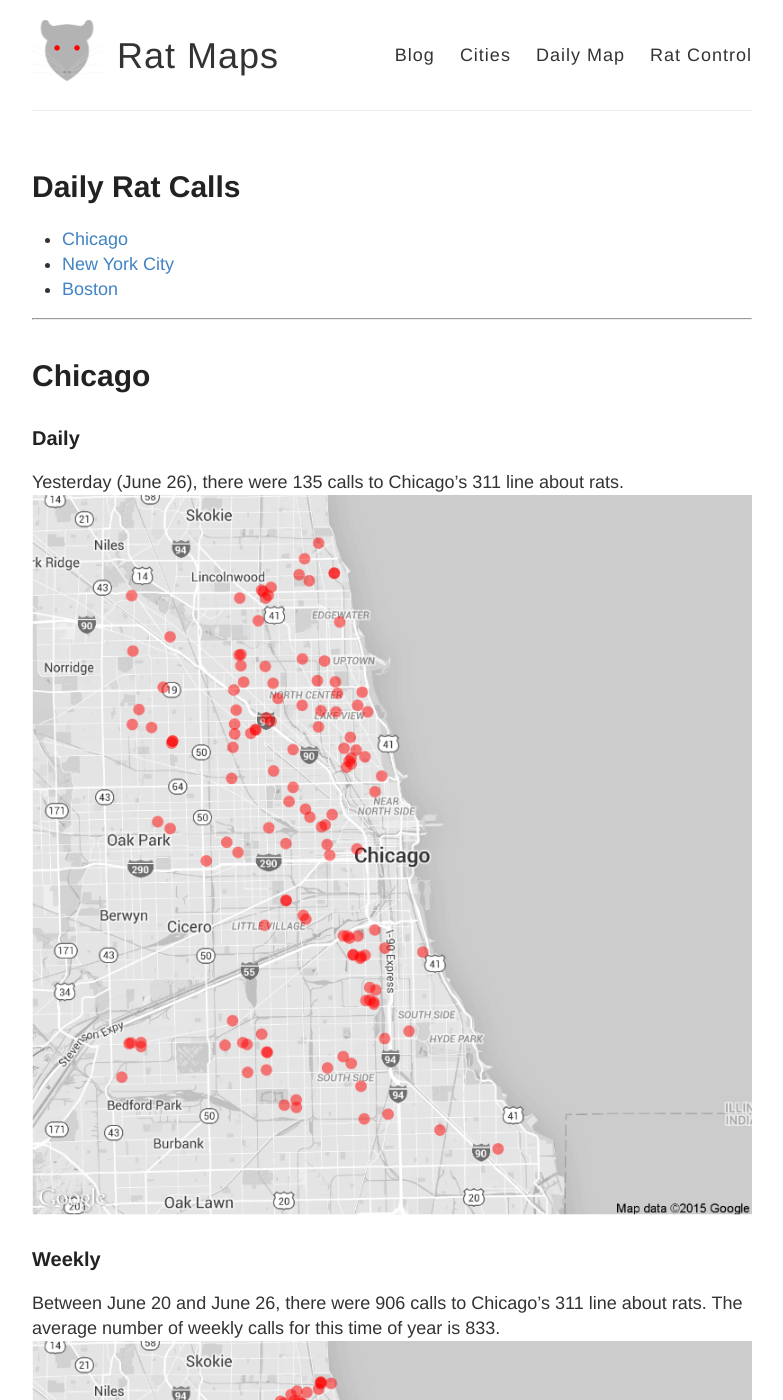
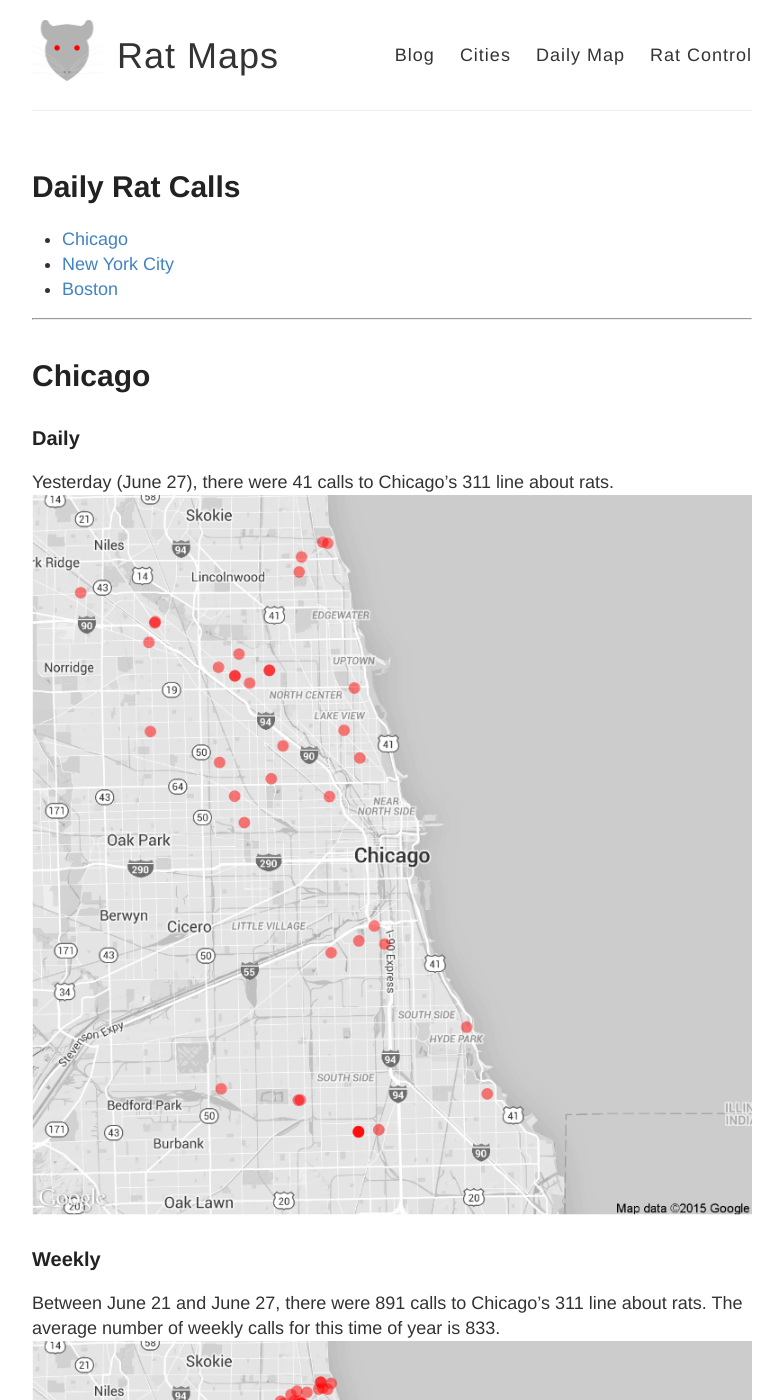
Before and after one commit to DanielHadley/ratmaps, a Jekyll site: the page built from daily.md, in a window 1280 px wide and 1400 px high. Shown: the whole window, without its empty margins (248-1031 px from the left). Built offline with Jekyll 4.4.1, drawn with Linux system fonts in a browser that asks for light colours; comment, search, counter and statistics services are not loaded; some of the changed text lies outside the part shown.

Commit message:
Daily Maps

```diff
--- a/daily.md
+++ b/daily.md
@@ -15,22 +15,22 @@
 
 ### Daily
 
-Yesterday (June 26), there were 135 calls to Chicago's 311 line about rats.
+Yesterday (June 27), there were 41 calls to Chicago's 311 line about rats.
 ![Chicago rat calls to 311 weekly map]({{ site.cityimages }}/daily/Chicago_Rat_Map_Daily.png)
 
 ### Weekly
-Between June 20 and June 26, there were 906 calls to Chicago's 311 line about rats. The average number of weekly calls for this time of year is 833.
+Between June 21 and June 27, there were 891 calls to Chicago's 311 line about rats. The average number of weekly calls for this time of year is 833.
 ![Chicago rat calls to 311 weekly map]({{ site.cityimages }}/daily/Chicago_Rat_Map_Weekly.png)
 ***
 # New York City <a id="nyc"><a>
 
 ### Daily
 
-Yesterday (June 26), there were 0 calls to New York City's 311 line about rats.
+Yesterday (June 27), there were 0 calls to New York City's 311 line about rats.
 ![NYC rat calls to 311 weekly map]({{ site.cityimages }}/daily/NYC_Rat_Map_Daily.png)
 
 ### Weekly
-Between June 20 and June 26, there were 0 calls to New York City's 311 line about rats. The average number of weekly calls for this time of year is 281.
+Between June 21 and June 27, there were 0 calls to New York City's 311 line about rats. The average number of weekly calls for this time of year is 281.
 ![NYC rat calls to 311 weekly map]({{ site.cityimages }}/daily/NYC_Rat_Map_Weekly.png)
 
 Each red dot represents one call about a rat seen in that location. The dots are transparent, so multiple calls from one location will be seen as a solid dot. The usual caveats apply: more calls do not necessarily mean that there are more rats in that location than other parts of the city. A cluster of dots could indicate that one resident is unusually vocal about rodents in his or her neighborhood. Also, more densely populated neighborhoods tend to make more calls to 311.
```
Also changed, not shown: images/pages/daily/Chicago_Rat_Map_Daily.png, images/pages/daily/Chicago_Rat_Map_Weekly.png.
